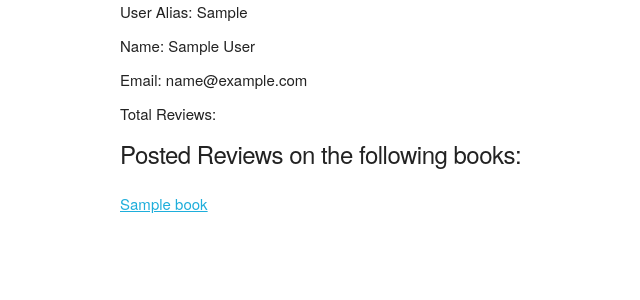
After one commit to gregspagnolo/BookReview, a CodeIgniter app: page /database/users/show/1 in a window 1280 px wide. The commit adds this page. Shown: the top 300 px of the page, without its empty margins (40-680 px from the left). Run offline with CodeIgniter, Linux system fonts and the light colour scheme; tables that the repository leaves empty or names only in its code hold one stand-in row (values such as "Sample post").

Commit message:
Added users show page with links to what book they reviewed

```diff
--- a/application/controllers/Users.php
+++ b/application/controllers/Users.php
@@ -8,12 +8,21 @@ class Users extends CI_Controller {
 		parent::__construct();
 		$this->load->library('form_validation');
 		$this->load->model('User');
+		$this->load->model('Book');
 	}
 
 	public function index()
 	{
 		$this->load->view('index');
 	}
+
+	public function show($id)
+	{
+		$user_info = $this->Book->get_user_info($id);
+		// var_dump($user_info); die();
+		$this->load->view('/Users/show', array('user_info' =>$user_info));
+	}
+
 
 	public function register()
 	{
--- a/application/models/Book.php
+++ b/application/models/Book.php
@@ -69,7 +69,18 @@ class Book extends CI_Model {
 				  LIMIT 3";
 		$value = array($book_id);
 		return $this->db->query($query, $value)->result_array();
+	}
 
+	public function get_user_info($user_info)
+	{
+		$query = "SELECT books.title, users.*, books.title, books.id AS book_id, COUNT(*)
+				  FROM books
+				  LEFT JOIN reviews ON reviews.book_id = books.id
+				  LEFT JOIN users ON users.id = reviews.user_id
+				  WHERE reviews.user_id= ?
+				  GROUP BY books.title";
+		$values = array($user_info);
+		return $this->db->query($query, $values)->result_array();
 	}
 
 	public function show_authors()
--- a/application/views/books/main.php
+++ b/application/views/books/main.php
@@ -33,7 +33,7 @@
 				<?php foreach ($reviews as $three_reviews): ?>
 				<p><a href="/books/show/<?=$three_reviews['book_id'] ?>"><?= $three_reviews['title'] ?></a></p>
 				<p>Rating: <?= $three_reviews['rating'] ?></p>
-				<p><strong><?= $three_reviews['alias'] ?></strong> says: <?= $three_reviews['comment'] ?></p>
+				<p><strong><a href="/users/show/<?=$three_reviews['user_id']?>"><?= $three_reviews['alias'] ?></a></strong> says: <?= $three_reviews['comment'] ?></p>
 				<?php $three_reviews['created_at'] = date("F j, Y"); ?>
 				<p><i>Posted On <?= $three_reviews['created_at'] ?></i></p>
 				<hr>
--- a/application/views/books/show.php
+++ b/application/views/books/show.php
@@ -20,7 +20,7 @@
 				<h5>Reviews:</h5>
 				<?php foreach($books as $book): ?>
 				<p>Rating: <?= $book['rating'] ?></p>
-				<?= $book['alias'] ?> says: <?= $book['comment'] ?>
+				<a href="/users/show/<?=$book['user_id']?>"><?= $book['alias'] ?></a> says: <?= $book['comment'] ?>
 				<?php $book['created_at'] = date("F j, Y"); ?>
 				<p><i>Posted On: <?= $book['created_at'] ?></i></p>
 				<hr>
@@ -39,6 +39,7 @@
 						<option value='4'>4</option>
 						<option value='5'>5</option>
 					</select> stars</p>
+					<?= $this->session->flashdata('review_error') ?>
 					<p><input type='submit' value='Submit Review'></p>
 				</form>
 			</div>
--- /dev/null
+++ b/application/views/users/show.php
@@ -0,0 +1,24 @@
+<!DOCTYPE html>
+<html>
+	<head>
+		<meta charset="UTF-8">
+		<title></title>
+		<link rel='stylesheet' href='/css/normalize.css'>
+		<link rel='stylesheet' href='/css/skeleton.css'>
+	</head>
+
+<body>
+	<div class="container">
+		<p>User Alias: <?= $user_info[0]['alias'] ?></p>
+		<p>Name: <?= $user_info[0]['name'] ?></p>
+		<p>Email: <?= $user_info[0]['email'] ?></p>
+		<p>Total Reviews:</p>
+
+		<h5>Posted Reviews on the following books:</h5>
+		<?php foreach($user_info as $users): ?>
+			<p><a href="/books/show/<?= $users['book_id'] ?>"><?= $users['title'] ?></a></p>
+		<?php endforeach; ?>
+
+	</div>
+</body>
+</html>
```
Also changed, not shown: application/controllers/Books.php (+10 -0 lines).
